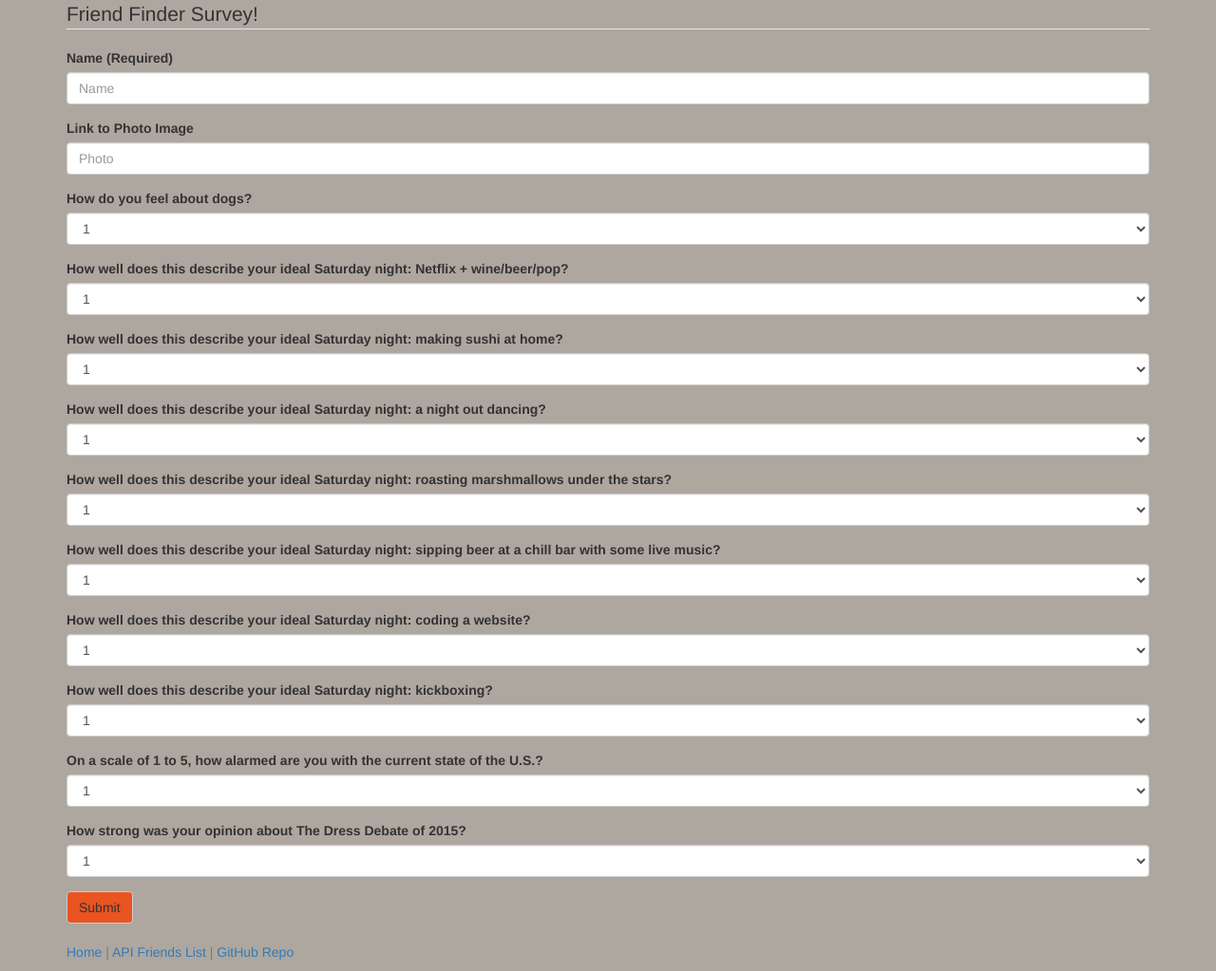
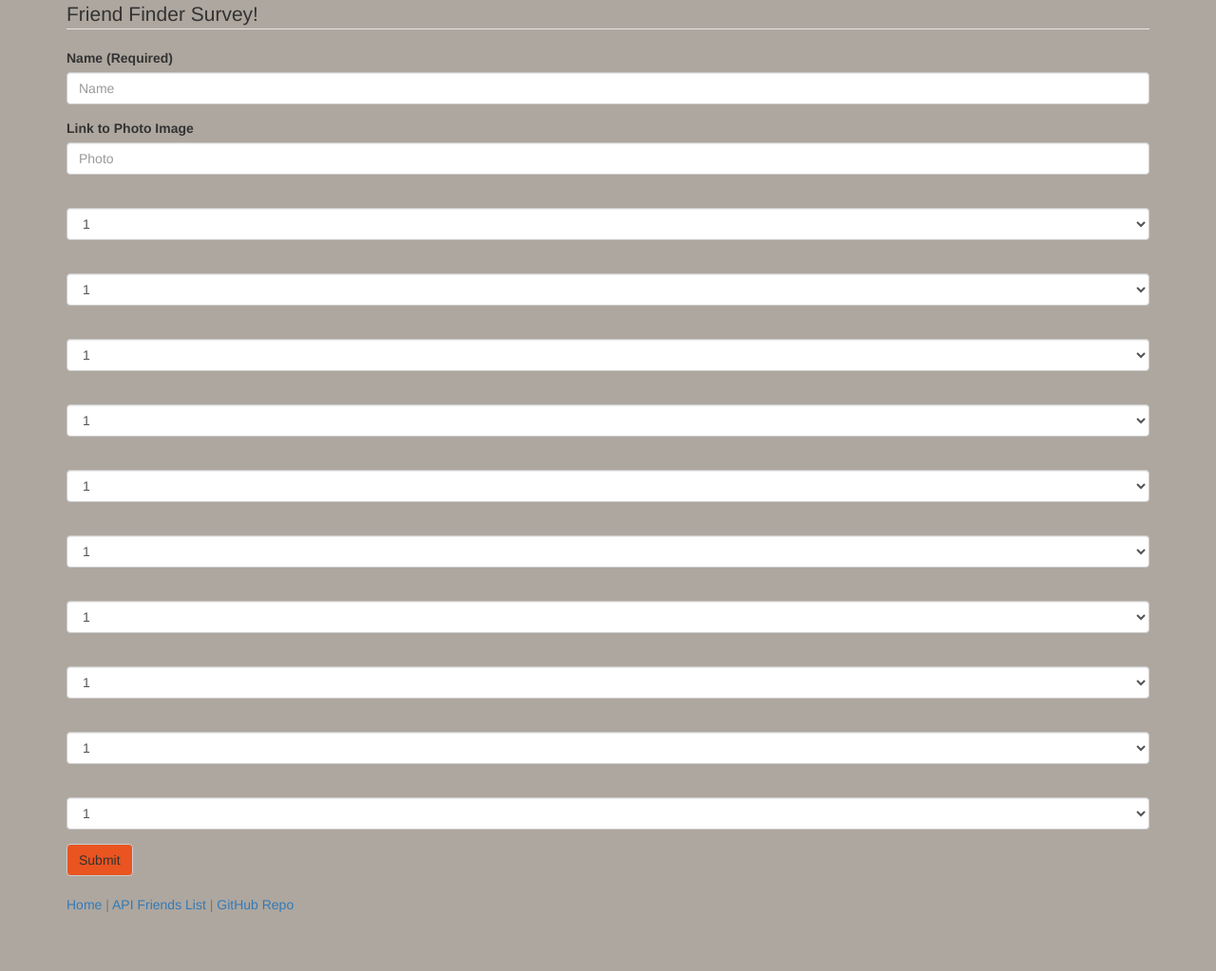
Before and after one commit to nordberg5780/FriendFinder, a plain HTML site: page app/public/survey.html in a window 1280 px wide. Shown: the whole page at 95% size. After the commit the page ends 973 px from the top, so only its background shows below. Drawn offline with nearby package versions, Linux system fonts and the light colour scheme; files that its build step writes are made by us from their sources.

Commit message:
updating questions on survey

```diff
--- a/app/public/survey.html
+++ b/app/public/survey.html
@@ -22,7 +22,7 @@
                 <input type="text" class="form-control" id="photo" placeholder="Photo">
             </div>
             <div class="form-group">
-                <label for="name">How do you feel about dogs?</label>
+                <label for="name"></label>
                 <select class="form-control" id="q1">
                     <option>1</option>
                     <option>2</option>
@@ -32,7 +32,7 @@
                 </select>
             </div>
             <div class="form-group">
-                <label for="name">How well does this describe your ideal Saturday night: Netflix + wine/beer/pop?</label>
+                <label for="name"></label>
                 <select class="form-control" id="q2">
                     <option>1</option>
                     <option>2</option>
@@ -42,7 +42,7 @@
                 </select>
             </div>
             <div class="form-group">
-                <label for="name">How well does this describe your ideal Saturday night: making sushi at home?</label>
+                <label for="name"></label>
                 <select class="form-control" id="q3">
                     <option>1</option>
                     <option>2</option>
@@ -52,7 +52,7 @@
                 </select>
             </div>
             <div class="form-group">
-                <label for="name">How well does this describe your ideal Saturday night: a night out dancing?</label>
+                <label for="name"></label>
                 <select class="form-control" id="q4">
                     <option>1</option>
                     <option>2</option>
@@ -62,7 +62,7 @@
                 </select>
             </div>
             <div class="form-group">
-                <label for="name">How well does this describe your ideal Saturday night: roasting marshmallows under the stars?</label>
+                <label for="name"></label>
                 <select class="form-control" id="q5">
                     <option>1</option>
                     <option>2</option>
@@ -72,7 +72,7 @@
                 </select>
             </div>
             <div class="form-group">
-                <label for="name">How well does this describe your ideal Saturday night: sipping beer at a chill bar with some live music?</label>
+                <label for="name"></label>
                 <select class="form-control" id="q6">
                     <option>1</option>
                     <option>2</option>
@@ -82,7 +82,7 @@
                 </select>
             </div>
             <div class="form-group">
-                <label for="name">How well does this describe your ideal Saturday night: coding a website?</label>
+                <label for="name"></label>
                 <select class="form-control" id="q7">
                     <option>1</option>
                     <option>2</option>
@@ -92,7 +92,7 @@
                 </select>
             </div>
             <div class="form-group">
-                <label for="name">How well does this describe your ideal Saturday night: kickboxing?</label>
+                <label for="name"></label>
                 <select class="form-control" id="q8">
                     <option>1</option>
                     <option>2</option>
@@ -102,7 +102,7 @@
                 </select>
             </div>
             <div class="form-group">
-                <label for="name">On a scale of 1 to 5, how alarmed are you with the current state of the U.S.?</label>
+                <label for="name"></label>
                 <select class="form-control" id="q9">
                     <option>1</option>
                     <option>2</option>
@@ -112,7 +112,7 @@
                 </select>
             </div>
             <div class="form-group">
-                <label for="name">How strong was your opinion about The Dress Debate of 2015?</label>
+                <label for="name"></label>
                 <select class="form-control" id="q10">
                     <option>1</option>
                     <option>2</option>
```
Also changed, not shown: app/public/home.html (+1 -1 lines), 1 other file.
